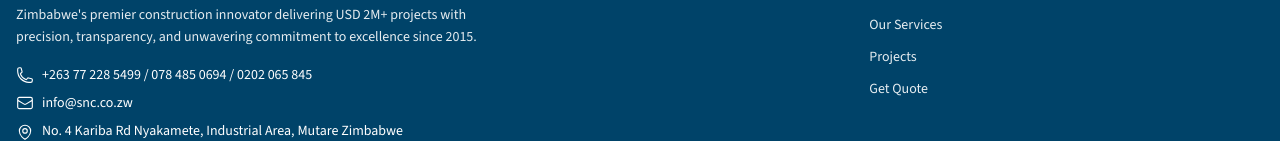
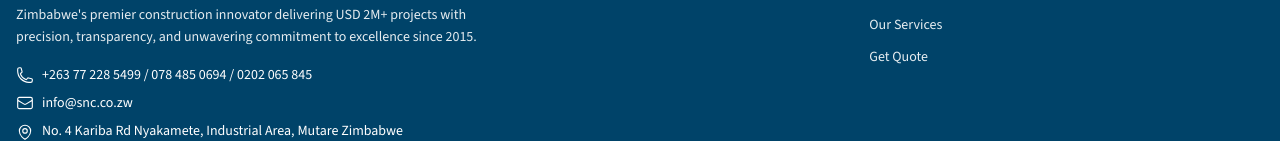
Before and after one commit to Anesu1/snc, a Next.js app: page /about in a window 1280 px wide. Shown: the part 4352-4493 px from the top of the page. Built offline with nearby package versions, Linux system fonts and the light colour scheme.

Commit message:
Comment out 'Projects' link in Footer component

```diff
--- a/components/common/Footer.tsx
+++ b/components/common/Footer.tsx
@@ -24,7 +24,7 @@ const Footer = () => {
       links: [
         { name: 'About Us', href: '/about' },
         { name: 'Our Services', href: '/services' },
-        { name: 'Projects', href: '/projects' },
+        // { name: 'Projects', href: '/projects' },
         { name: 'Get Quote', href: '/get-quote' },
       ],
     },
```
